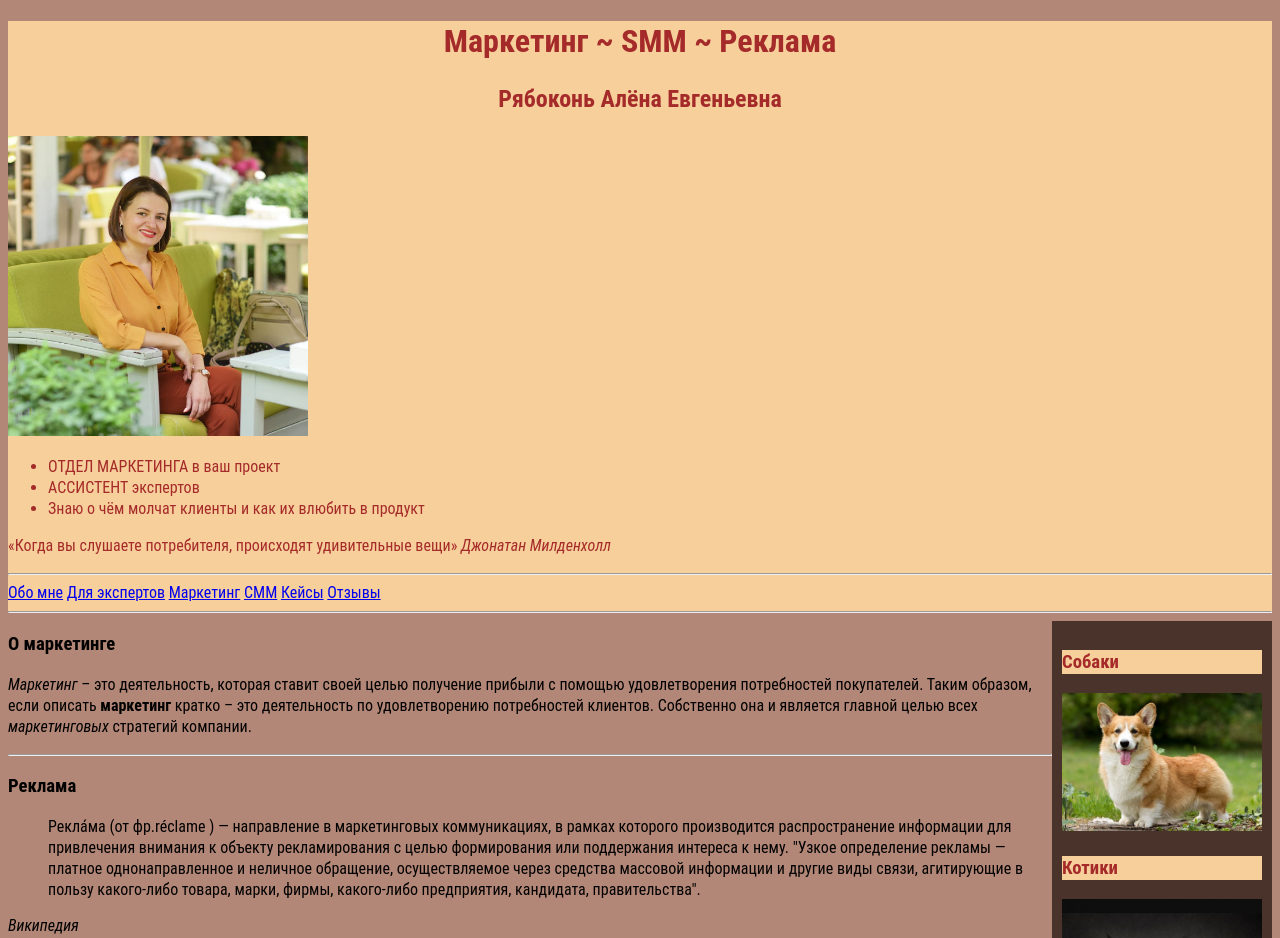
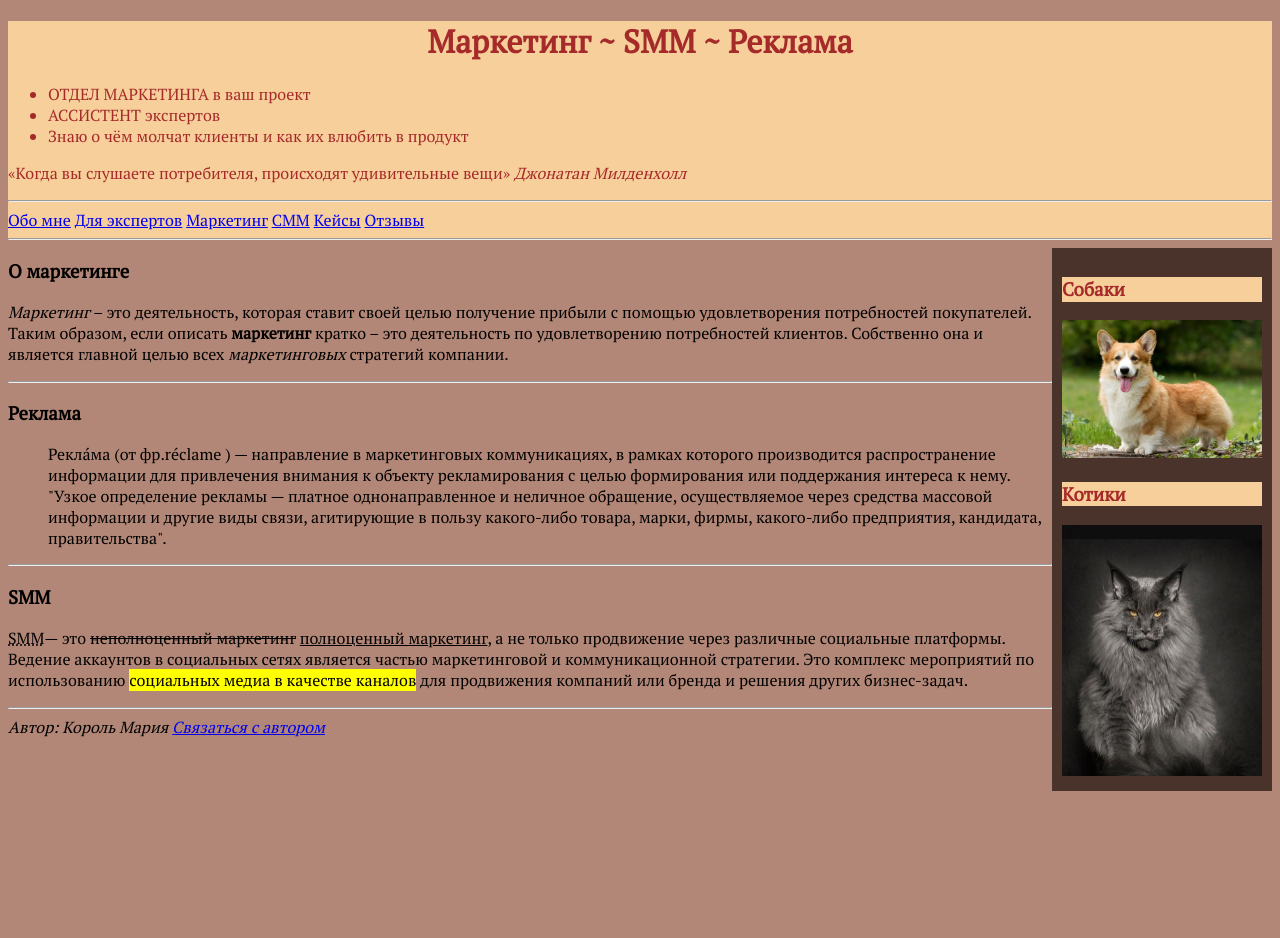
Before and after one commit to KorolMariia/lesson-4, a plain HTML site: page index.html in a window 1280 px wide. Shown: the top 938 px of the page. After the commit the page ends 800 px from the top, so only its background shows below. Drawn offline with Linux system fonts and the light colour scheme; files whose address does not match are found by name.

Commit message:
commit all editing files

```diff
--- a/CSS/style.css
+++ b/CSS/style.css
@@ -1,5 +1,5 @@
 html {
-  font-family: "Roboto Condensed", sans-serif;
+  font-family: "PTSerif", serif;
   font-size: 16px;
   line-height: 1.3;
 }
@@ -9,8 +9,7 @@ header {
   color: brown;
 }
 
-h1,
-h2 {
+h1 {
   text-align: center;
 }
 
--- a/fonts/font.css
+++ b/fonts/font.css
@@ -1,5 +1,5 @@
 @font-face {
-  font-family: "PTSerif-Regular";
+  font-family: "PTSerif";
   src: url("PTSerif-Regular.woff") format("woff"),
     url("PTSerif-Regular.woff2") format("woff2");
   font-weight: 400;
--- a/index.html
+++ b/index.html
@@ -13,8 +13,6 @@
 <body>
     <header>
         <h1>Маркетинг ~ SMM ~ Реклама</h1>
-        <h2>Рябоконь Алёна Евгеньевна</h2>
-        <img src="./images/1.jpg" width="300" alt="Рябоконь Алёна">
         <ul>
             <li>ОТДЕЛ МАРКЕТИНГА в ваш проект</li>
             <li>АССИСТЕНТ экспертов</li>
@@ -61,7 +59,8 @@
         <hr>
         <section>
             <h3>Реклама</h3>
-            <blockquote>Рекла́ма (от фр.réclame ) — направление в маркетинговых коммуникациях, в рамках которого
+            <blockquote cite="https://ru.wikipedia.org/wiki/%D0%A0%D0%B5%D0%BA%D0%BB%D0%B0%D0%BC%D0%B0">
+                Рекла́ма (от фр.réclame ) — направление в маркетинговых коммуникациях, в рамках которого
                 производится распространение информации для привлечения внимания к объекту рекламирования с целью
                 формирования или поддержания интереса к нему. "Узкое определение рекламы — платное однонаправленное
                 и
@@ -69,7 +68,6 @@
                 агитирующие в
                 пользу какого-либо товара, марки, фирмы, какого-либо предприятия, кандидата, правительства".
             </blockquote>
-            <cite>Википедия</cite>
         </section>
         <hr>
         <section>
```
Also changed, not shown: images/1.jpg (deleted).
